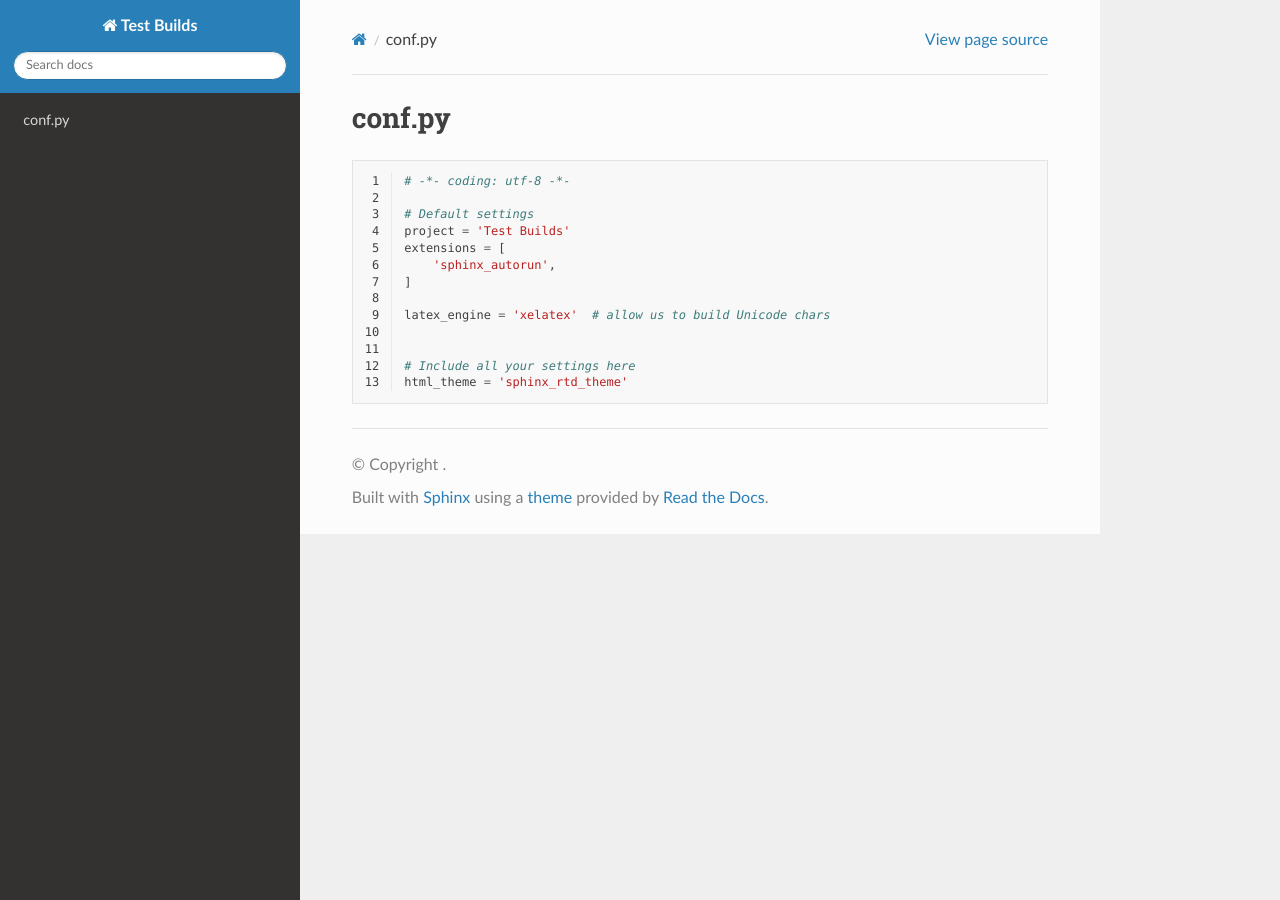
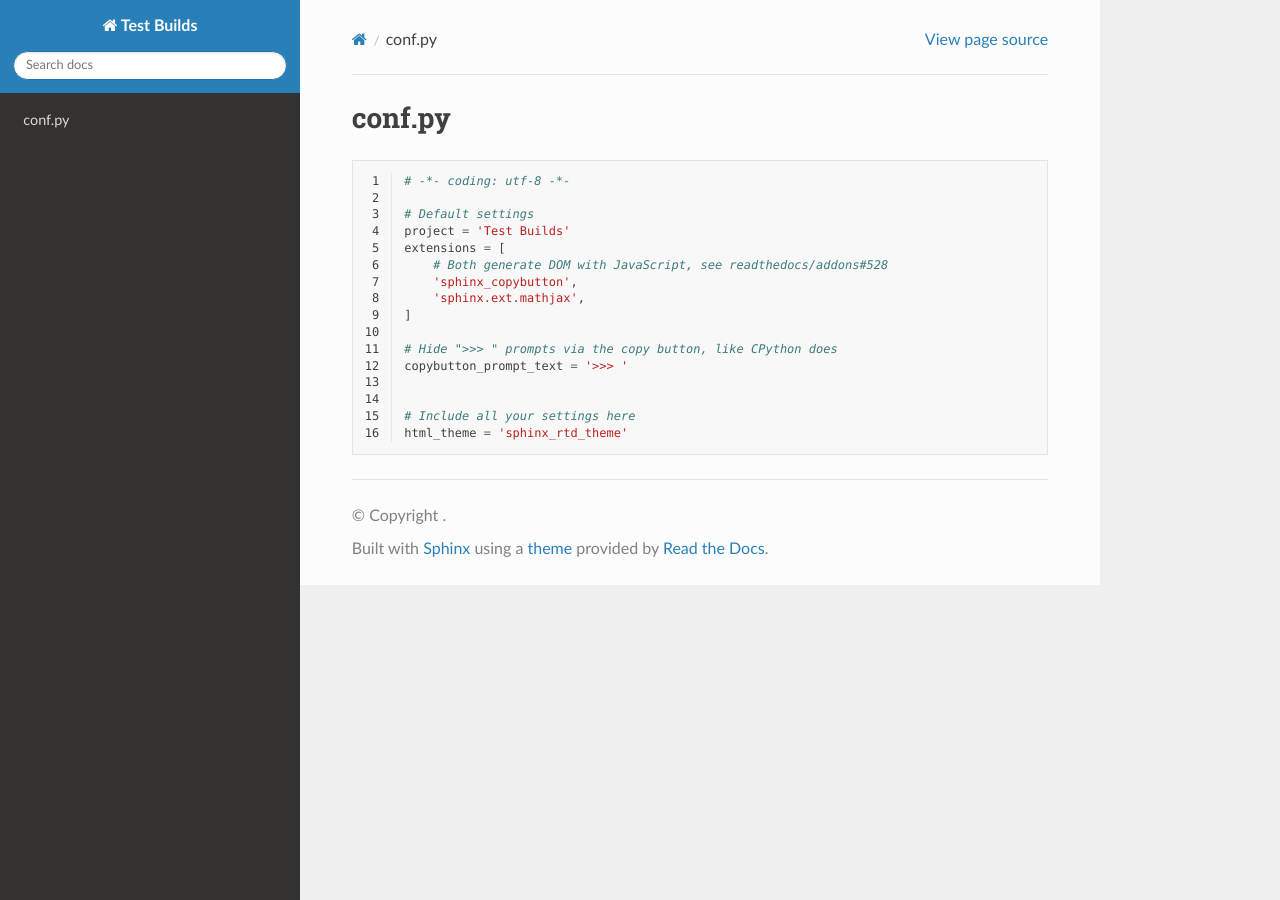
Before and after one commit to readthedocs/test-builds, a Sphinx documentation site: the page built from docs/conf.rst, in a window 1280 px wide. Built offline with Sphinx 7.4.7 and the Read the Docs theme 3.1.0, drawn with Linux system fonts in a browser that asks for light colours.

Commit message:
Test for docdiff copybutton and mathjax

```diff
--- a/docs/conf.py
+++ b/docs/conf.py
@@ -3,10 +3,13 @@
 # Default settings
 project = 'Test Builds'
 extensions = [
-    'sphinx_autorun',
+    # Both generate DOM with JavaScript, see readthedocs/addons#528
+    'sphinx_copybutton',
+    'sphinx.ext.mathjax',
 ]
 
-latex_engine = 'xelatex'  # allow us to build Unicode chars
+# Hide ">>> " prompts via the copy button, like CPython does
+copybutton_prompt_text = '>>> '
 
 
 # Include all your settings here
--- a/requirements.txt
+++ b/requirements.txt
@@ -1,2 +1,2 @@
-sphinx-autorun
-sphinx-rtd-theme>=1.2.0rc3
+sphinx-copybutton
+sphinx-rtd-theme
```
Also changed, not shown: docs/index.rst (+45 -14 lines).
